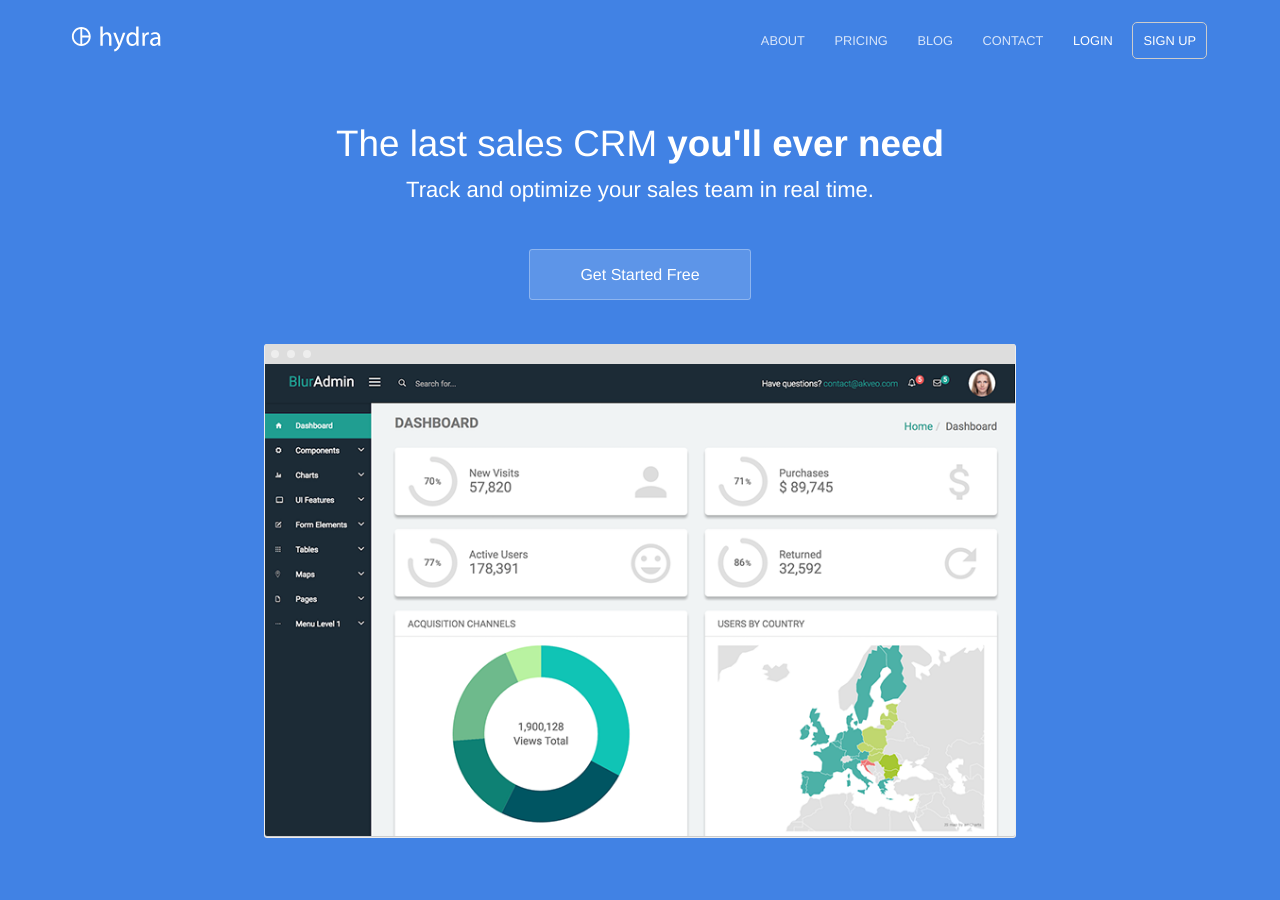
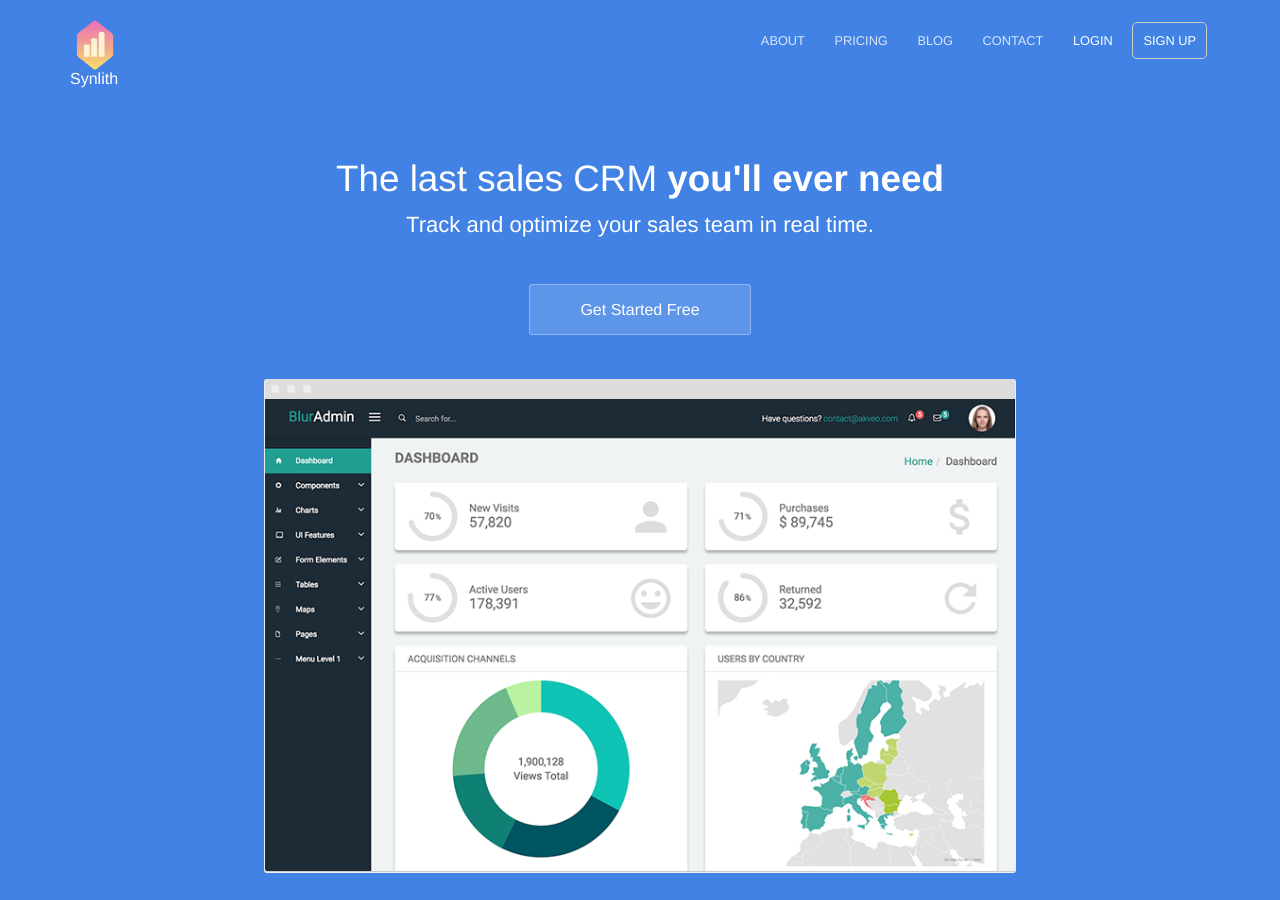
Before and after one commit to derpyjim/PRSyn, a Jekyll site: the page built from index.html, in a window 1280 px wide and 900 px high. Built offline with Jekyll 4.4.1, drawn with Linux system fonts in a browser that asks for light colours.

Commit message:
Update default.html

```diff
--- a/_layouts/default.html
+++ b/_layouts/default.html
@@ -23,8 +23,9 @@
 	<body>
 		<header>
 			<div class="container">
-				<div class="company-name"><a href="{{ site.baseurl }}/"><img src="{{ site.baseurl }}/images/logo.svg" alt="Hydra Logo" width="95" height="33" /></a></div>
+				<div class="company-name"><a href="{{ site.baseurl }}/"><img src="{{ site.baseurl }}/images/logo.png" alt="Synlith Logo" width="95" height="50" /></a></div>
 				{% include navigation.html %}
+				Synlith
 			</div>
 		</header>
 		{{ content }}
```
